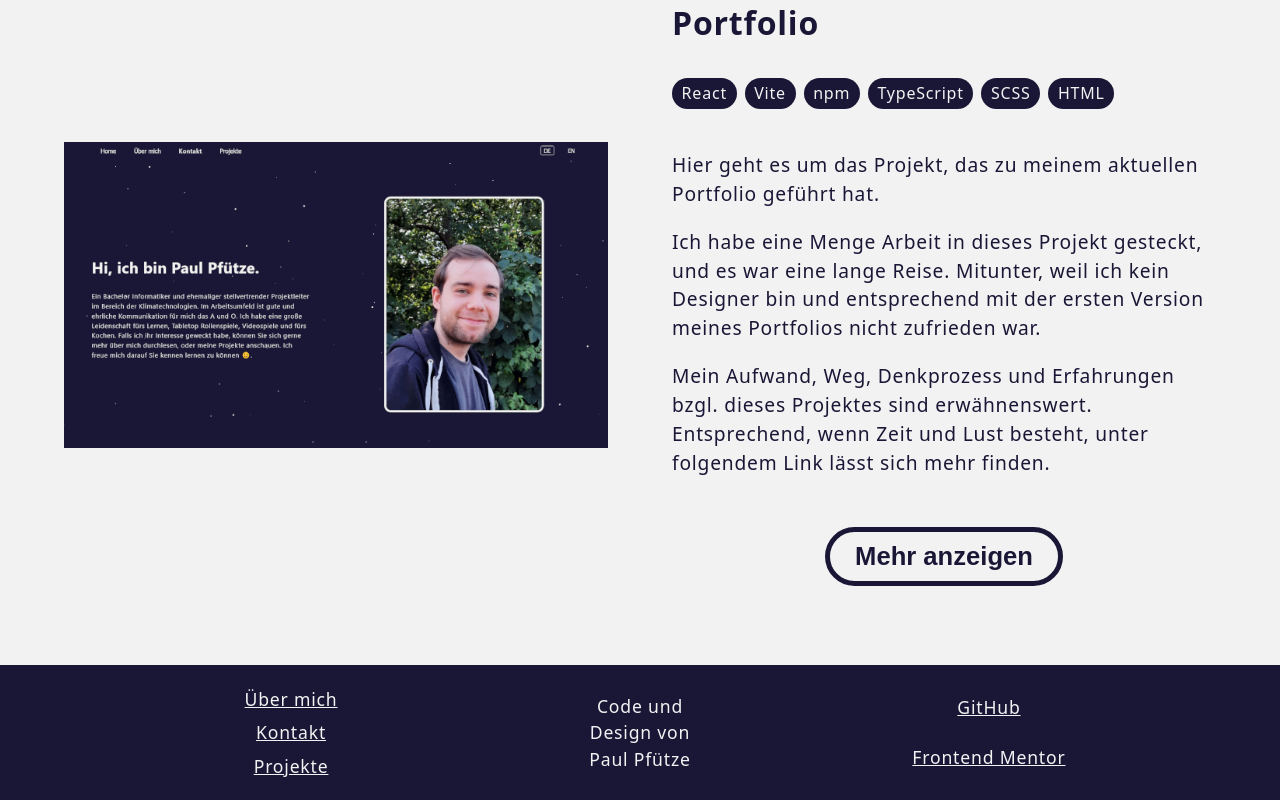
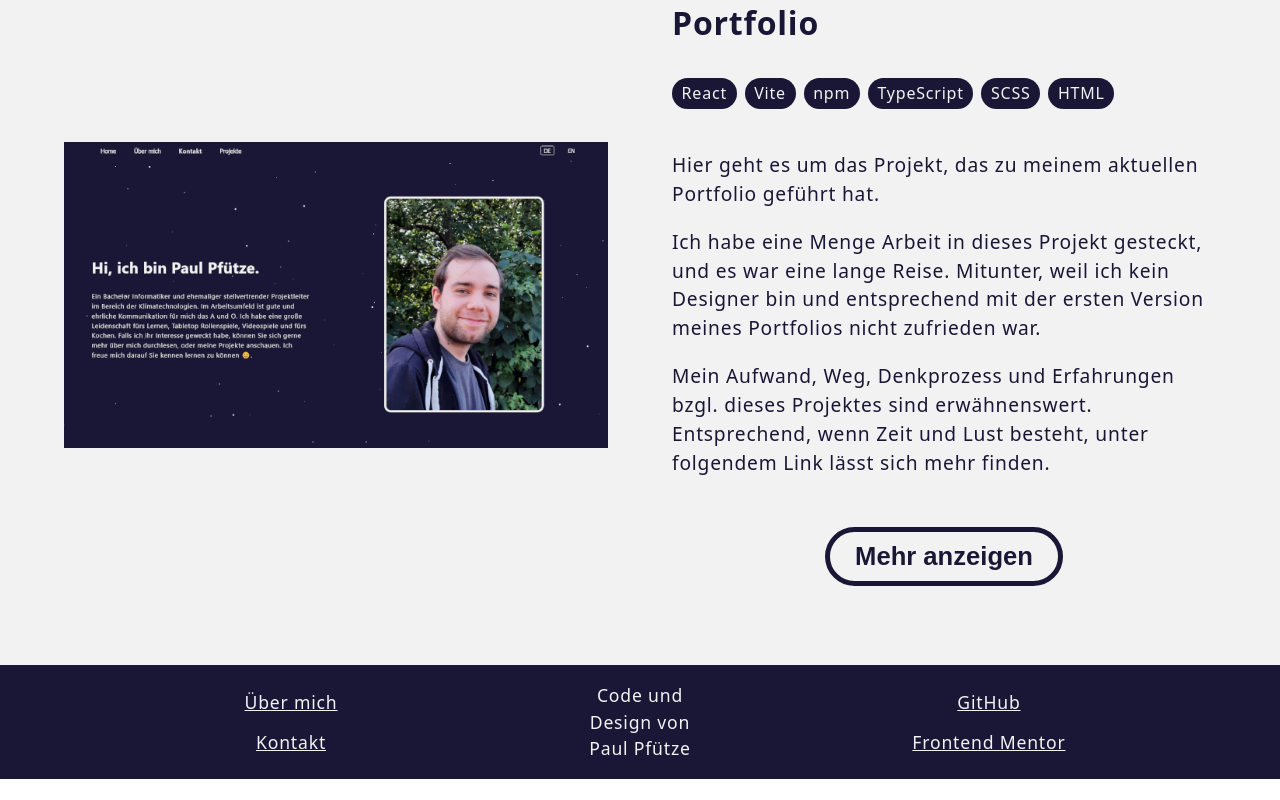
Before and after one commit to SutonToch/Portfolio, a React (Vite) app: page / in a window 1280 px wide. Shown: the part 3382-4182 px from the top of the page. After the commit the page ends 4161 px from the top, so only its background shows below. Built offline with nearby package versions, Linux system fonts and the light colour scheme.

Commit message:
FIX footer

```diff
--- a/src/components/Footer.tsx
+++ b/src/components/Footer.tsx
@@ -4,7 +4,6 @@ interface FooterText {
     content:string
     btn_about:string
     btn_contact:string
-    btn_projects:string
 }
 
 interface FooterProps {
@@ -20,7 +19,6 @@ export default function Footer(props:FooterProps) {
             <div>
                 <a onClick={() => props.changePage("About")}>{props.text_data.btn_about}</a>
                 <a href="mailto:n.suton@web.de">{props.text_data.btn_contact}</a>
-                <a onClick={() => props.changePage("Projects")}>{props.text_data.btn_projects}</a>
             </div>
             <div className="attribution">
                 {props.text_data.content}
--- a/src/data/home_text.ts
+++ b/src/data/home_text.ts
@@ -9,8 +9,7 @@ export const home_text_data = {
         "footer": {
             "content": "Code und Design von Paul Pfütze",
             "btn_about": "Über mich",
-            "btn_contact": "Kontakt",
-            "btn_projects": "Projekte"
+            "btn_contact": "Kontakt"
         }
     },
     "en": {
@@ -23,8 +22,7 @@ export const home_text_data = {
         "footer": {
             "content": "Code and Design by Paul Pfütze",
             "btn_about": "About me",
-            "btn_contact": "Contact",
-            "btn_projects": "Projects"
+            "btn_contact": "Contact"
         }
     }
 }
```
